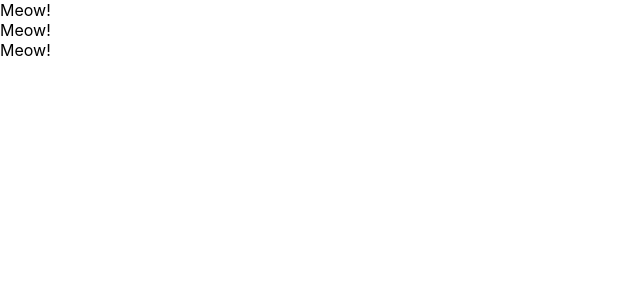
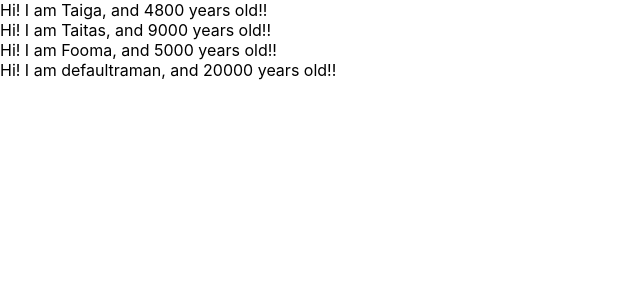
Before and after one commit to matsumoto-yuji-git/udemy-react-redux-crud-application, a React (Create React App) app: page / in a window 1280 px wide. Shown: the top 300 px of the page, without its empty margins (0-640 px from the left). Built offline with nearby package versions, Linux system fonts and the light colour scheme.

Commit message:
learn props of component

```diff
--- a/src/App.js
+++ b/src/App.js
@@ -20,16 +20,28 @@ function App() {
 */
 
 const App = () => {
+  const profiles = [
+    {name: "Taiga", age: 4800},
+    {name: "Taitas", age: 9000},
+    {name: "Fooma", age: 5000},
+    {name: "defaultraman"}
+  ]
   return (
   <div>
-    <Cat />
-    <Cat />
-    <Cat />
+    {
+      profiles.map ((profile, index) => {
+        return <User name={profile.name} age={profile.age} key={index} />
+      })
+    }
   </div>)
 }
 
-const Cat = () => {
-  return <div>Meow!</div>
+const User = (props) => {
+return <div>Hi! I am {props.name}, and {props.age} years old!!</div>
+}
+
+User.defaultProps = {
+  age: 20000
 }
 
 export default App;
```
